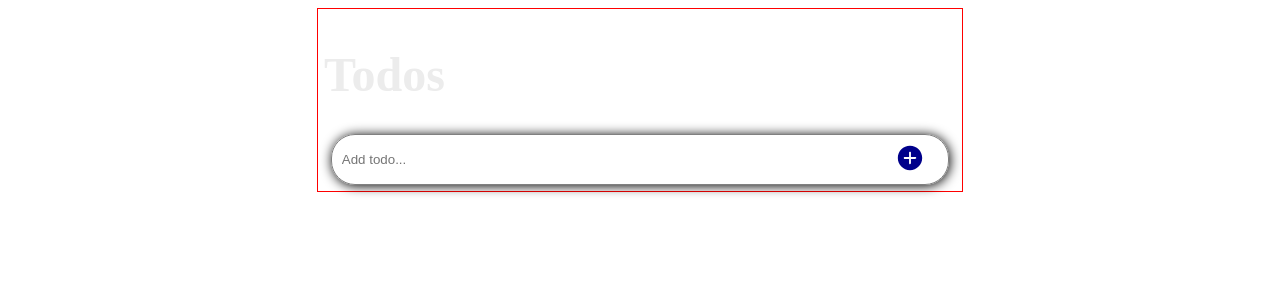
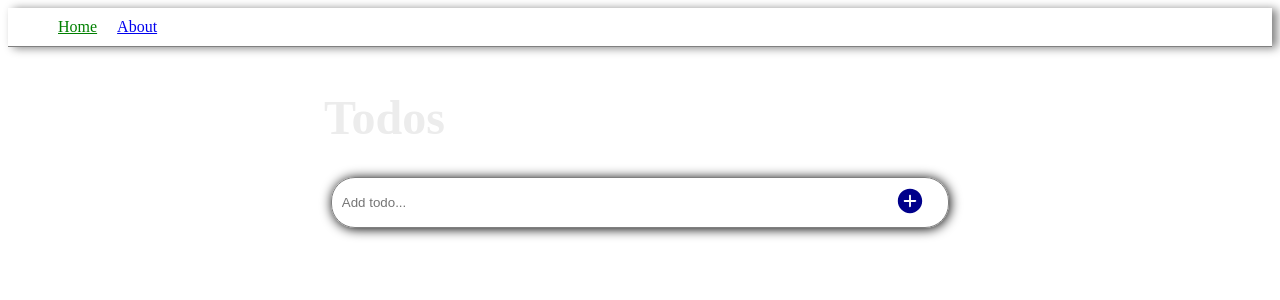
Before and after one commit to azy64/To-do-app, a React (Create React App) app: page / in a window 1280 px wide. Shown: the top 300 px of the page. Built offline with nearby package versions, Linux system fonts and the light colour scheme.

Commit message:
Add code for navigation

```diff
--- a/src/App.js
+++ b/src/App.js
@@ -1,9 +1,25 @@
+import { BrowserRouter as Navigation, Route, Switch } from 'react-router-dom';
 import Container from './components/Container';
+import About from './components/About';
+import Nav from './components/Nav';
 
 function App() {
   return (
     <div className="App">
-      <Container />
+      <Navigation>
+        <Nav />
+        <Switch>
+          <Route exact path="/">
+            <Container />
+          </Route>
+          <Route path="/about">
+            <About />
+          </Route>
+          <Route path="*">
+            <Container />
+          </Route>
+        </Switch>
+      </Navigation>
     </div>
   );
 }
--- /dev/null
+++ b/src/components/About.js
@@ -0,0 +1,12 @@
+import React from 'react';
+
+export default function About() {
+  return (
+    <div style={{ width: '70%', margin: 'auto', textAlign: 'center' }}>
+      <h1>Author: AZARIA SAIDI ALLY</h1>
+      <p>
+        this is an example of todo list app doing in React js!
+      </p>
+    </div>
+  );
+}
--- /dev/null
+++ b/src/components/Nav.js
@@ -0,0 +1,18 @@
+import React from 'react';
+import { NavLink } from 'react-router-dom';
+import '../css/nav.css';
+
+export default function Nav() {
+  return (
+    <nav>
+      <ul>
+        <li>
+          <NavLink activeClassName="active" to="/">Home</NavLink>
+        </li>
+        <li>
+          <NavLink activeClassName="active" to="/about">About</NavLink>
+        </li>
+      </ul>
+    </nav>
+  );
+}
--- a/src/css/container.css
+++ b/src/css/container.css
@@ -1,6 +1,5 @@
 .container {
-    width:50%;
-    margin: auto;
-    border: red 1px solid;
-    padding: 6px;
+  width: 50%;
+  margin: auto;
+  padding: 6px;
 }
--- /dev/null
+++ b/src/css/nav.css
@@ -0,0 +1,19 @@
+.active {
+  color: green;
+}
+
+nav {
+  border-bottom: 1px solid gray;
+  margin-bottom: 5px;
+  box-shadow: 5px 1px 9px gray;
+}
+
+nav ul {
+  margin: 0;
+  list-style: none;
+}
+
+nav ul li {
+  display: inline-block;
+  margin: 10px;
+}
```
Also changed, not shown: src/components/dist/About.dev.js (added), src/css/inputTodo.css (indentation only), src/css/items.css (indentation only).
